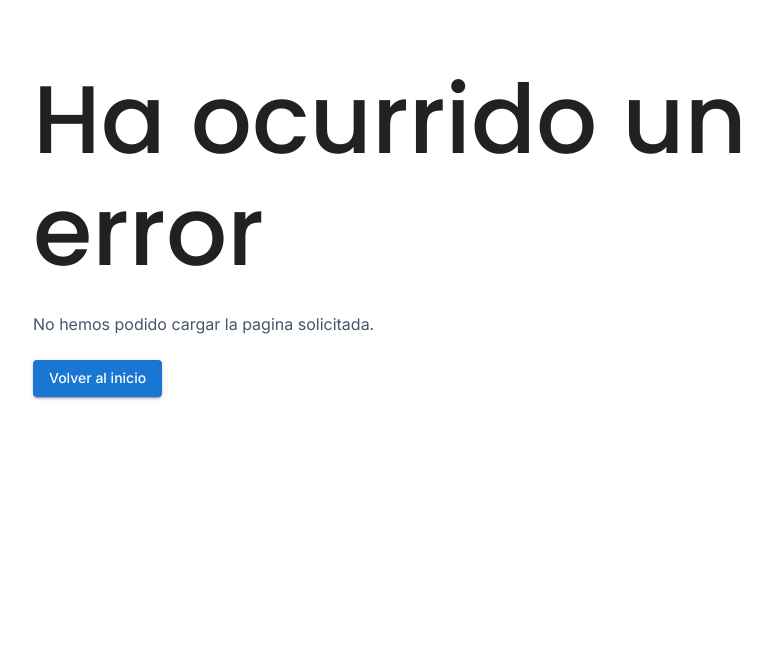
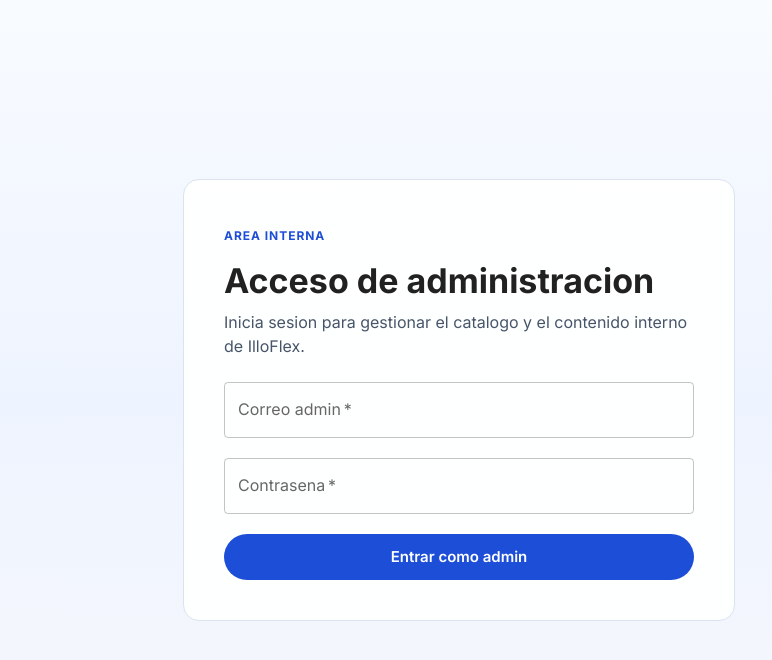
Before and after one commit to GMC-maker/illoflex_ui, a React (Vite) app: page /admin/login in a window 1280 px wide. Shown: the top 660 px of the page, without its empty margins (181-953 px from the left). Built offline with nearby package versions, Linux system fonts and the light colour scheme; no server answers.

Commit message:
feat/admin-ui: added admin login and protected dashboard

```diff
--- /dev/null
+++ b/src/components/admin/AdminRouteGuard.jsx
@@ -0,0 +1,73 @@
+import { useEffect, useState } from "react";
+import { Box, CircularProgress } from "@mui/material";
+import { Navigate } from "react-router-dom";
+import { getCurrentAdmin } from "../../services/adminAuthService";
+
+export default function AdminRouteGuard({ children }) {
+	// Guarda el estado de la comprobacion de sesion:
+	// checking -> aun estamos consultando al backend
+	// authenticated -> hay sesion admin valida
+	// unauthenticated -> no hay sesion valida
+	const [status, setStatus] = useState("checking");
+
+	// Guarda los datos del admin autenticado cuando la comprobacion sale bien.
+	const [admin, setAdmin] = useState(null);
+
+	useEffect(() => {
+		// Evita actualizar estado si el componente ya se ha desmontado.
+		let isMounted = true;
+
+		// Consulta al backend si existe una sesion admin valida por cookie.
+		const checkAdminSession = async () => {
+			try {
+				const currentAdmin = await getCurrentAdmin();
+
+				if (!isMounted) {
+					return;
+				}
+
+				// Si el backend devuelve el admin, la ruta puede mostrarse.
+				setAdmin(currentAdmin);
+				setStatus("authenticated");
+			} catch (error) {
+				if (!isMounted) {
+					return;
+				}
+
+				// Si falla la comprobacion, se fuerza la redireccion al login.
+				setAdmin(null);
+				setStatus("unauthenticated");
+			}
+		};
+
+		checkAdminSession();
+
+		return () => {
+			isMounted = false;
+		};
+	}, []);
+
+	// Mientras se comprueba la sesion, muestra una carga simple.
+	if (status === "checking") {
+		return (
+			<Box
+				sx={{
+					minHeight: "100vh",
+					display: "flex",
+					alignItems: "center",
+					justifyContent: "center",
+					backgroundColor: "#f6f7fb",
+				}}>
+				<CircularProgress />
+			</Box>
+		);
+	}
+
+	// Si no hay sesion valida, redirige al login admin.
+	if (status === "unauthenticated") {
+		return <Navigate to='/admin/login' replace />;
+	}
+
+	// Si hay sesion valida, renderiza la pagina protegida y le pasa el admin.
+	return children(admin);
+}
--- /dev/null
+++ b/src/pages/AdminDashboardPage.jsx
@@ -0,0 +1,133 @@
+import { useState } from "react";
+import {
+	Alert,
+	Box,
+	Button,
+	Container,
+	Paper,
+	Stack,
+	Typography,
+} from "@mui/material";
+import { useNavigate } from "react-router-dom";
+import { logoutAdmin } from "../services/adminAuthService";
+
+export default function AdminDashboardPage({ admin }) {
+	// Controla si el cierre de sesion se esta enviando al backend.
+	const [isLoggingOut, setIsLoggingOut] = useState(false);
+
+	// Guarda un error si falla el logout.
+	const [errorMessage, setErrorMessage] = useState("");
+
+	const navigate = useNavigate();
+
+	// Cierra la sesion del admin y redirige al login.
+	const handleLogout = async () => {
+		setErrorMessage("");
+		setIsLoggingOut(true);
+
+		try {
+			await logoutAdmin();
+			navigate("/admin/login", { replace: true });
+		} catch (error) {
+			setErrorMessage(
+				error?.response?.data?.mensaje ||
+					"No se pudo cerrar la sesion de administrador",
+			);
+		} finally {
+			setIsLoggingOut(false);
+		}
+	};
+
+	return (
+		<Box
+			sx={{
+				minHeight: "100vh",
+				background:
+					"linear-gradient(180deg, #f8fbff 0%, #eef4ff 50%, #f6f7fb 100%)",
+				py: 8,
+			}}>
+			<Container maxWidth='lg'>
+				<Paper
+					elevation={0}
+					sx={{
+						p: { xs: 4, md: 5 },
+						borderRadius: 4,
+						border: "1px solid #dbe2f0",
+						backgroundColor: "rgba(255, 255, 255, 0.96)",
+					}}>
+					<Stack spacing={3}>
+						<Stack
+							direction={{ xs: "column", sm: "row" }}
+							justifyContent='space-between'
+							alignItems={{ xs: "flex-start", sm: "center" }}
+							spacing={2}>
+							<Stack spacing={1}>
+								<Typography
+									variant='overline'
+									sx={{
+										color: "#1d4ed8",
+										fontWeight: 700,
+										letterSpacing: "0.08em",
+									}}>
+									Area interna
+								</Typography>
+
+								<Typography
+									variant='h4'
+									sx={{ fontWeight: 700 }}>
+									Panel de administracion
+								</Typography>
+
+								<Typography sx={{ color: "#475569" }}>
+									Sesion iniciada como {admin.email}.
+								</Typography>
+							</Stack>
+
+							<Button
+								variant='outlined'
+								onClick={handleLogout}
+								disabled={isLoggingOut}
+								sx={{
+									textTransform: "none",
+									fontWeight: 600,
+									borderRadius: 999,
+									px: 2.5,
+								}}>
+								{isLoggingOut
+									? "Cerrando sesion..."
+									: "Cerrar sesion"}
+							</Button>
+						</Stack>
+
+						{errorMessage ? (
+							<Alert severity='error'>{errorMessage}</Alert>
+						) : null}
+
+						<Paper
+							elevation={0}
+							sx={{
+								p: 3,
+								borderRadius: 3,
+								border: "1px solid #dbe2f0",
+								backgroundColor: "#f8fbff",
+							}}>
+							<Stack spacing={1.5}>
+								<Typography
+									variant='h6'
+									sx={{ fontWeight: 700 }}>
+									Estado del area admin
+								</Typography>
+
+								<Typography sx={{ color: "#475569" }}>
+									El acceso admin ya funciona correctamente.
+									El siguiente paso sera conectar aqui el CRUD
+									minimo de familias profesionales.
+								</Typography>
+							</Stack>
+						</Paper>
+					</Stack>
+				</Paper>
+			</Container>
+		</Box>
+	);
+}
--- /dev/null
+++ b/src/pages/AdminLoginPage.jsx
@@ -0,0 +1,157 @@
+import { useState } from "react";
+import {
+	Alert,
+	Box,
+	Button,
+	Container,
+	Paper,
+	Stack,
+	TextField,
+	Typography,
+} from "@mui/material";
+import { useNavigate } from "react-router-dom";
+import { loginAdmin } from "../services/adminAuthService";
+
+export default function AdminLoginPage() {
+	// Guarda los valores del formulario de login.
+	const [formData, setFormData] = useState({
+		email: "",
+		password: "",
+	});
+
+	// Controla si la peticion de login esta en curso.
+	const [isSubmitting, setIsSubmitting] = useState(false);
+
+	// Guarda un mensaje de error si el login falla.
+	const [errorMessage, setErrorMessage] = useState("");
+
+	const navigate = useNavigate();
+
+	// Actualiza el campo correspondiente cuando el usuario escribe.
+	const handleChange = (event) => {
+		const { name, value } = event.target;
+
+		setFormData((prev) => ({
+			...prev,
+			[name]: value,
+		}));
+	};
+
+	// Envia el formulario al backend para iniciar sesion admin.
+	const handleSubmit = async (event) => {
+		event.preventDefault();
+		setErrorMessage("");
+		setIsSubmitting(true);
+
+		try {
+			await loginAdmin(formData);
+
+			// Si el login va bien, redirige al panel admin protegido.
+			navigate("/admin", { replace: true });
+		} catch (error) {
+			// Intenta mostrar el mensaje devuelto por el backend.
+			setErrorMessage(
+				error?.response?.data?.mensaje ||
+					"No se pudo iniciar sesion como administrador",
+			);
+		} finally {
+			setIsSubmitting(false);
+		}
+	};
+
+	return (
+		<Box
+			sx={{
+				minHeight: "100vh",
+				display: "flex",
+				alignItems: "center",
+				background:
+					"linear-gradient(180deg, #f8fbff 0%, #eef4ff 50%, #f6f7fb 100%)",
+				py: 8,
+			}}>
+			<Container maxWidth='sm'>
+				<Paper
+					elevation={0}
+					sx={{
+						p: { xs: 4, md: 5 },
+						borderRadius: 4,
+						border: "1px solid #dbe2f0",
+						backgroundColor: "rgba(255, 255, 255, 0.96)",
+					}}>
+					<Stack spacing={3}>
+						<Stack spacing={1}>
+							<Typography
+								variant='overline'
+								sx={{
+									color: "#1d4ed8",
+									fontWeight: 700,
+									letterSpacing: "0.08em",
+								}}>
+								Area interna
+							</Typography>
+
+							<Typography variant='h4' sx={{ fontWeight: 700 }}>
+								Acceso de administracion
+							</Typography>
+
+							<Typography sx={{ color: "#475569" }}>
+								Inicia sesion para gestionar el catalogo y el
+								contenido interno de IlloFlex.
+							</Typography>
+						</Stack>
+
+						{errorMessage ? (
+							<Alert severity='error'>{errorMessage}</Alert>
+						) : null}
+
+						<Box component='form' onSubmit={handleSubmit}>
+							<Stack spacing={2.5}>
+								<TextField
+									label='Correo admin'
+									name='email'
+									type='email'
+									value={formData.email}
+									onChange={handleChange}
+									required
+									fullWidth
+								/>
+
+								<TextField
+									label='Contrasena'
+									name='password'
+									type='password'
+									value={formData.password}
+									onChange={handleChange}
+									required
+									fullWidth
+								/>
+
+								<Button
+									type='submit'
+									variant='contained'
+									size='large'
+									disabled={isSubmitting}
+									sx={{
+										textTransform: "none",
+										fontWeight: 600,
+										borderRadius: 999,
+										py: 1.2,
+										backgroundColor: "#1d4ed8",
+										boxShadow: "none",
+										"&:hover": {
+											backgroundColor: "#1e40af",
+											boxShadow: "none",
+										},
+									}}>
+									{isSubmitting
+										? "Iniciando sesion..."
+										: "Entrar como admin"}
+								</Button>
+							</Stack>
+						</Box>
+					</Stack>
+				</Paper>
+			</Container>
+		</Box>
+	);
+}
--- a/src/router/AppRouter.jsx
+++ b/src/router/AppRouter.jsx
@@ -1,10 +1,13 @@
 import { createBrowserRouter, RouterProvider } from "react-router-dom";
 import MainLayout from "../components/layout/MainLayout";
+import AdminRouteGuard from "../components/admin/AdminRouteGuard";
 import LandingPage from "../pages/LandingPage";
 import TestHomePage from "../pages/TestHomePage";
 import TestFlowPage from "../pages/TestFlowPage";
 import TestResultPage from "../pages/TestResultPage";
 import TestRecommendationsPage from "../pages/TestRecommendationsPage";
+import AdminLoginPage from "../pages/AdminLoginPage";
+import AdminDashboardPage from "../pages/AdminDashboardPage";
 import ErrorPage from "../pages/ErrorPage";
 
 const router = createBrowserRouter([
@@ -39,6 +42,20 @@
 			},
 		],
 	},
+	{
+		path: "/admin/login",
+		element: <AdminLoginPage />,
+		errorElement: <ErrorPage />,
+	},
+	{
+		path: "/admin",
+		element: (
+			<AdminRouteGuard>
+				{(admin) => <AdminDashboardPage admin={admin} />}
+			</AdminRouteGuard>
+		),
+		errorElement: <ErrorPage />,
+	},
 ]);
 
 export default function AppRouter() {
--- /dev/null
+++ b/src/services/adminAuthService.js
@@ -0,0 +1,33 @@
+import api from "./api";
+
+// Inicia sesion en el area admin enviando email y password.
+// withCredentials permite que el navegador guarde la cookie enviada por el backend.
+export async function loginAdmin(credentials) {
+	const response = await api.post("/admin/login", credentials, {
+		withCredentials: true,
+	});
+
+	return response.data.datos;
+}
+
+// Recupera el admin autenticado actual usando la cookie ya guardada.
+export async function getCurrentAdmin() {
+	const response = await api.get("/admin/me", {
+		withCredentials: true,
+	});
+
+	return response.data.datos;
+}
+
+// Cierra la sesion admin eliminando la cookie desde el backend.
+export async function logoutAdmin() {
+	const response = await api.post(
+		"/admin/logout",
+		{},
+		{
+			withCredentials: true,
+		},
+	);
+
+	return response.data;
+}
```
